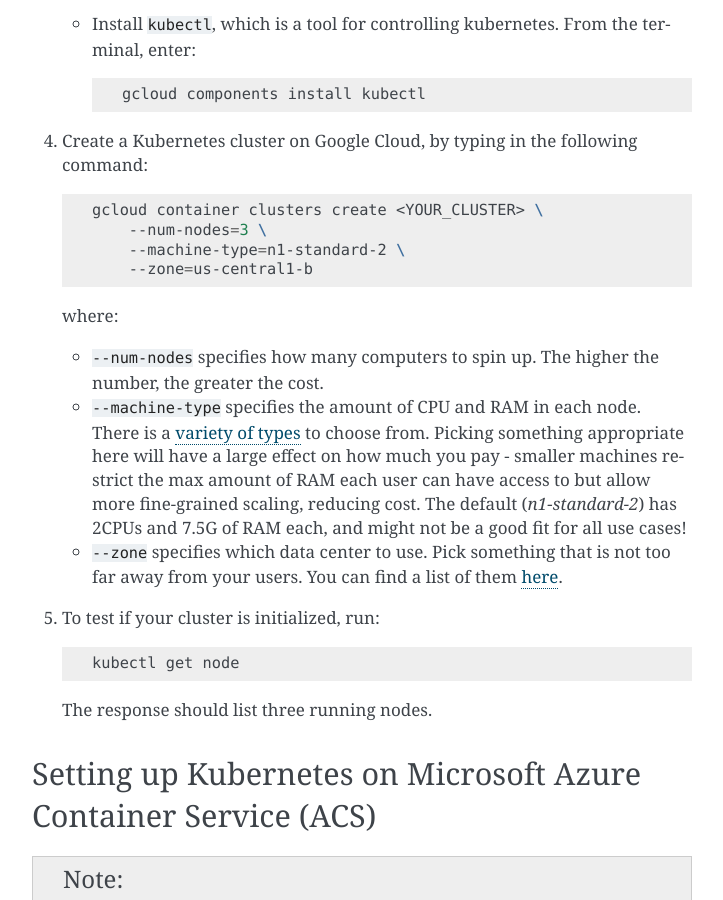
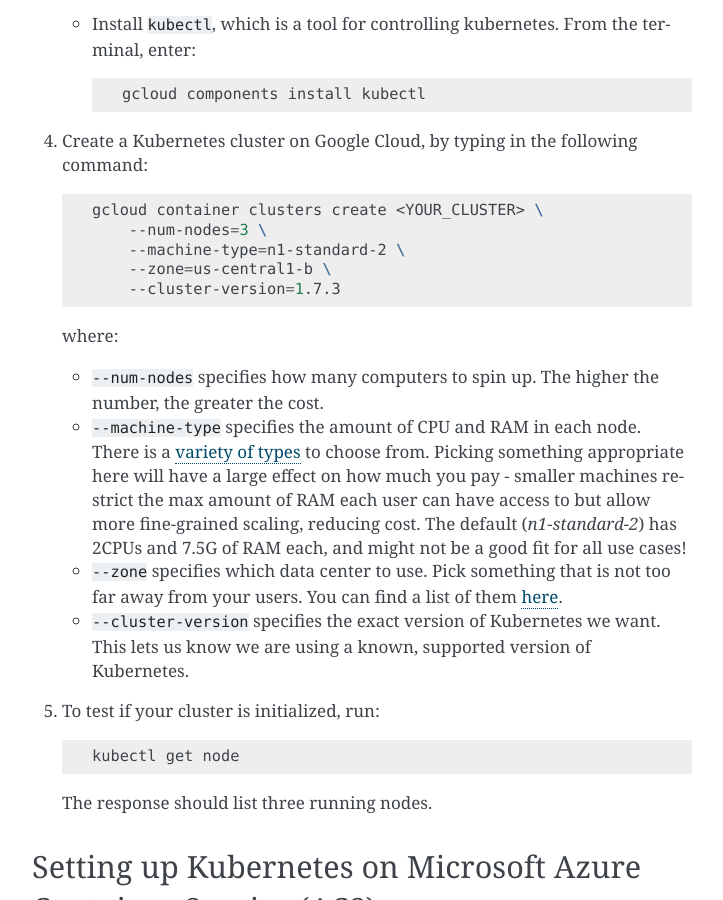
Before and after one commit to jupyterhub/zero-to-jupyterhub-k8s, a Sphinx documentation site: the page built from doc/source/create-k8s-cluster.rst, in a window 1280 px wide and 900 px high, scrolled down 1226 px. Shown: the whole window, without its empty margins (388-1111 px from the left). Built offline with Sphinx 7.4.7, drawn with Linux system fonts in a browser that asks for light colours.

Commit message:
Explicitly specify Kubernetes version

```diff
--- a/doc/source/create-k8s-cluster.rst
+++ b/doc/source/create-k8s-cluster.rst
@@ -70,7 +70,8 @@
       gcloud container clusters create <YOUR_CLUSTER> \
           --num-nodes=3 \
           --machine-type=n1-standard-2 \
-          --zone=us-central1-b
+          --zone=us-central1-b \
+          --cluster-version=1.7.3
 
    where:
 
@@ -85,6 +86,8 @@
      be a good fit for all use cases!
    * ``--zone`` specifies which data center to use. Pick something that is not
      too far away from your users. You can find a list of them `here <https://cloud.google.com/compute/docs/regions-zones/regions-zones#available>`_.
+   * ``--cluster-version`` specifies the exact version of Kubernetes we want.
+     This lets us know we are using a known, supported version of Kubernetes.
 
 5. To test if your cluster is initialized, run:
 
```
